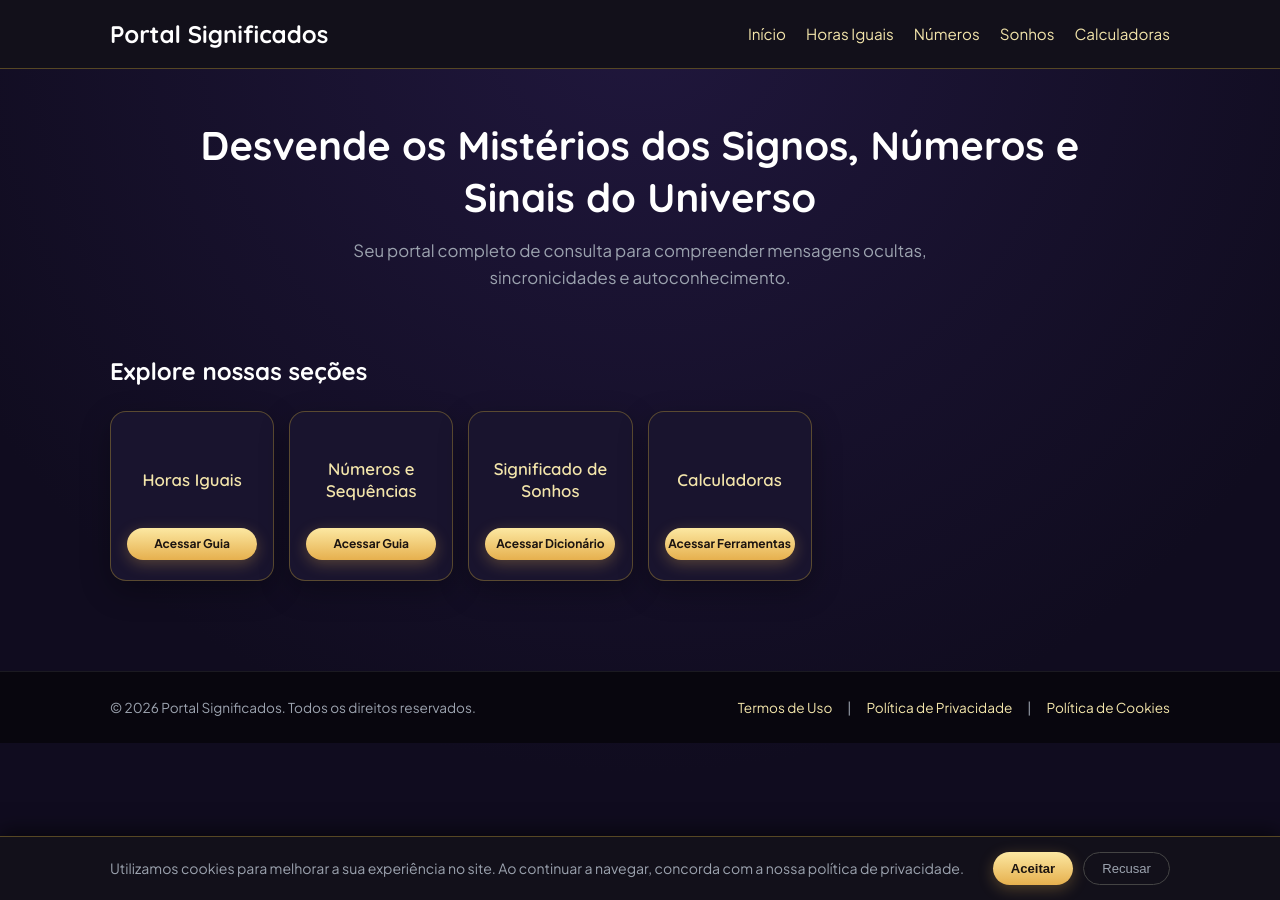
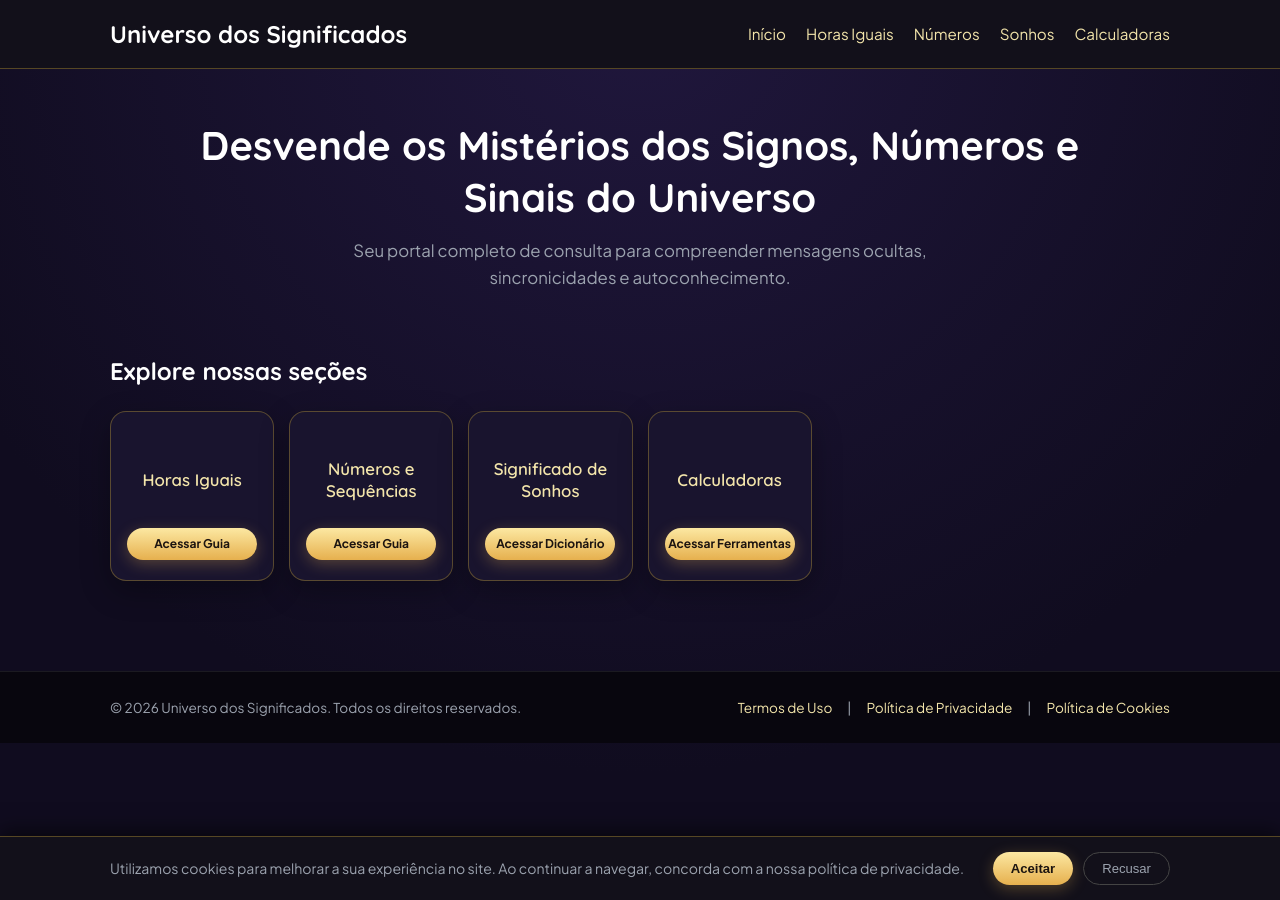
Before and after one commit to dreams-num/portal-significados, a Jekyll site: the page built from index.html, in a window 1280 px wide. Built offline with Jekyll 4.4.1, drawn with Linux system fonts in a browser that asks for light colours.

Commit message:
Update site title and footer text

```diff
--- a/_layouts/default.html
+++ b/_layouts/default.html
@@ -3,7 +3,7 @@
 <head>
     <meta charset="UTF-8">
     <meta name="viewport" content="width=device-width, initial-scale=1.0">
-    <title>{{ page.title }} | Portal Significados</title>
+    <title>{{ page.title }} | Universo dos Significados</title>
 
     <!-- Links diretos do Google Fonts para garantir carregamento global -->
     <link rel="preconnect" href="https://fonts.googleapis.com">
@@ -16,7 +16,7 @@
 
     <header class="main-header">
         <div class="container header-container">
-            <a href="{{ '/' | relative_url }}" class="logo">Portal Significados</a>
+            <a href="{{ '/' | relative_url }}" class="logo">Universo dos Significados</a>
             <nav class="main-nav" id="navMenu">
                 <ul>
                     <li><a href="{{ '/' | relative_url }}">Início</a></li>
@@ -34,7 +34,7 @@
 
     <footer class="main-footer">
         <div class="container footer-container">
-            <p>&copy; {{ 'now' | date: "%Y" }} Portal Significados. Todos os direitos reservados.</p>
+            <p>&copy; {{ 'now' | date: "%Y" }} Universo dos Significados. Todos os direitos reservados.</p>
             <nav class="footer-nav">
                 <a href="{{ '/termos/' | relative_url }}">Termos de Uso</a> |
                 <a href="{{ '/privacidade/' | relative_url }}">Política de Privacidade</a> |
```
